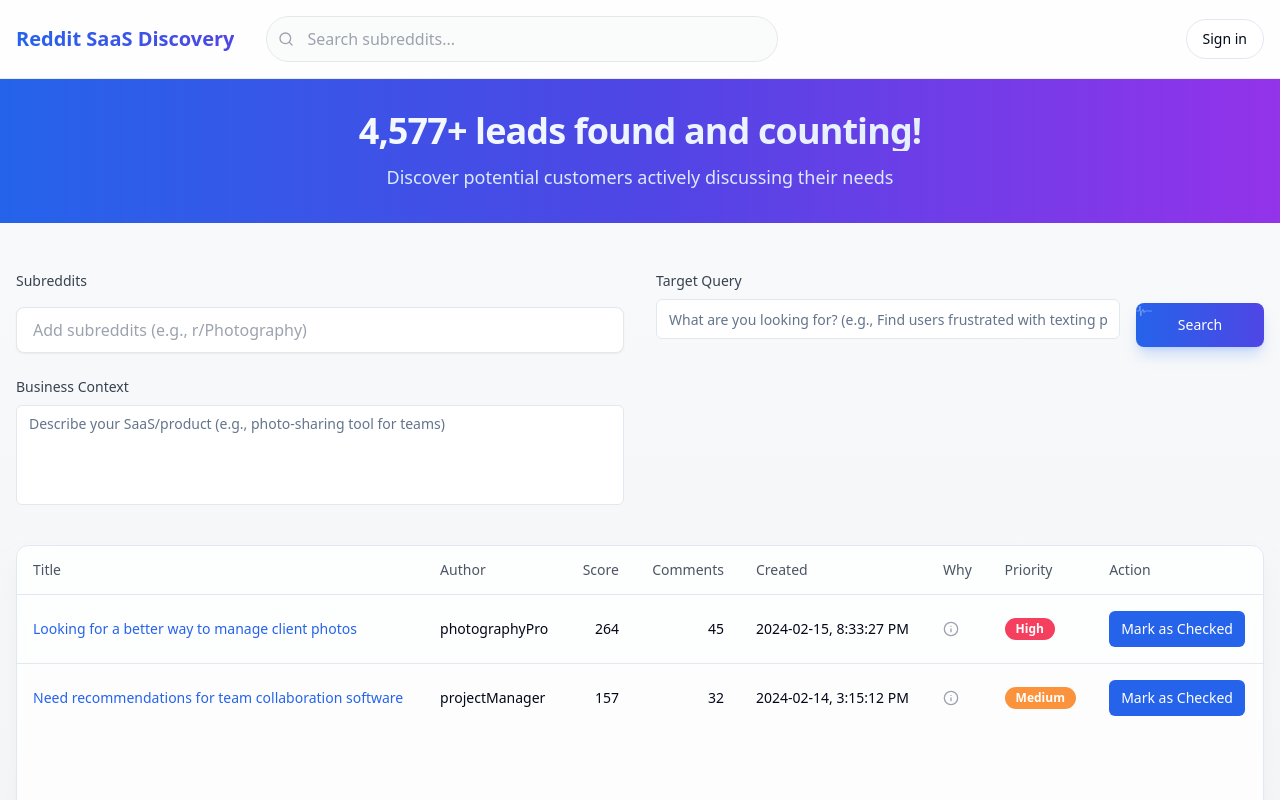
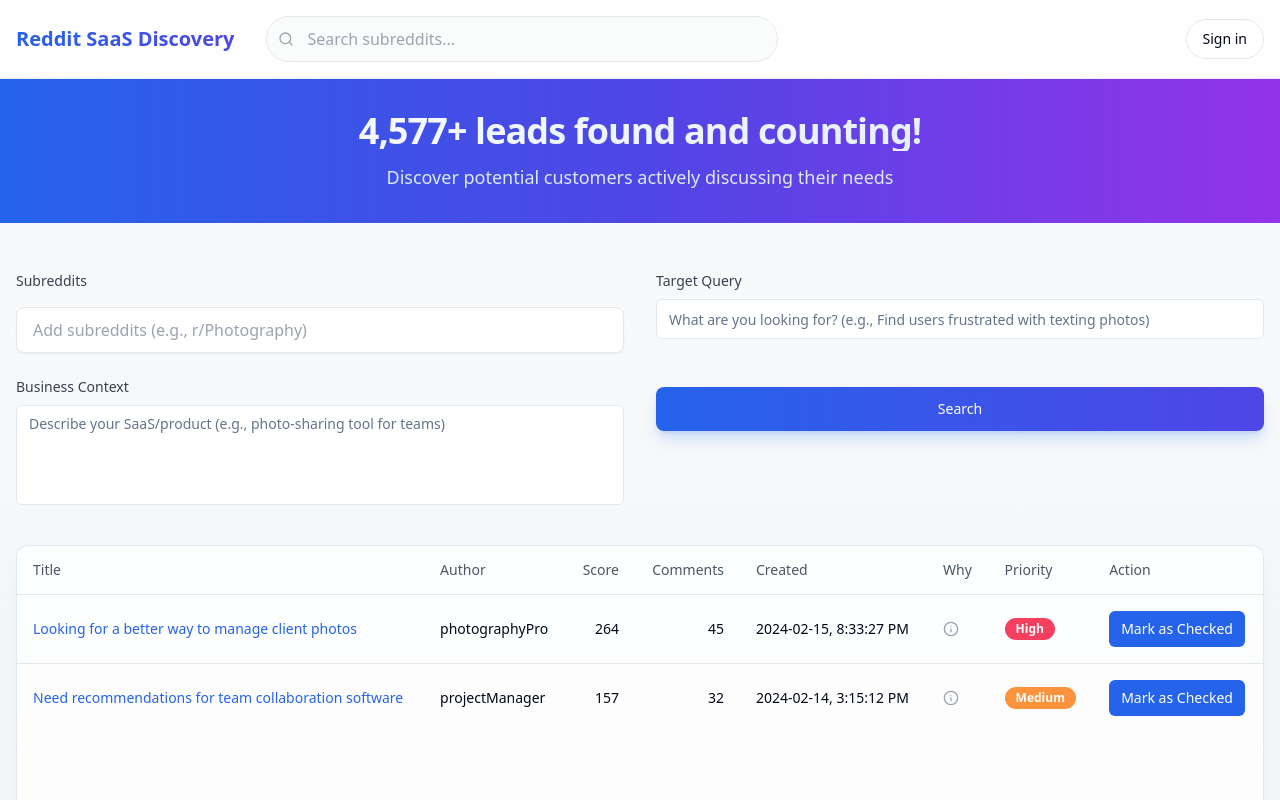
Before and after one commit to r0ckL3E/reddit-saas-discovery-40, a React (Vite) app: page / in a window 1280 px wide. Shown: the top 800 px of the page. Built offline with nearby package versions, Linux system fonts and the light colour scheme.

Commit message:
Reverted to edit edt-47cabc10-5682-459e-b261-a1d29ffe3e10: "Update Results Table UI
Updated the styling of the Results Table to match a provided design.  Added a "Why" column with placeholder text and made subreddit post titles hyperlinks. Removed the dropdown menu functionality."

```diff
--- a/src/components/input/SearchButton.tsx
+++ /dev/null
@@ -1,40 +0,0 @@
-
-import { useState } from "react";
-import { Button } from "@/components/ui/button";
-
-export const SearchButton = () => {
-  const [isAnimating, setIsAnimating] = useState(false);
-
-  const handleClick = () => {
-    setIsAnimating(true);
-    // Reset animation after 2 seconds
-    setTimeout(() => setIsAnimating(false), 2000);
-  };
-
-  return (
-    <Button
-      onClick={handleClick}
-      className="relative w-32 h-11 bg-gradient-to-r from-blue-600 to-indigo-600 hover:from-blue-700 hover:to-indigo-700 text-white shadow-lg shadow-blue-500/25 rounded-lg transition-all duration-200 hover:shadow-xl hover:shadow-blue-500/20 overflow-hidden"
-    >
-      <span className="relative z-10">Search</span>
-      <svg
-        className="absolute inset-0 w-full h-full"
-        viewBox="0 0 100 100"
-        preserveAspectRatio="none"
-      >
-        <path
-          d="M 0,50 L 20,50 L 25,20 L 30,80 L 35,50 L 40,50 L 45,40 L 50,60 L 55,50 L 60,50 L 65,50 L 70,50 L 75,50 L 80,50 L 100,50"
-          fill="none"
-          stroke="rgba(255,255,255,0.3)"
-          strokeWidth="1"
-          vectorEffect="non-scaling-stroke"
-          className={`transition-all duration-300 ${
-            isAnimating
-              ? "animate-[heartbeat_1s_ease-in-out]"
-              : ""
-          }`}
-        />
-      </svg>
-    </Button>
-  );
-};
--- a/src/pages/Index.tsx
+++ b/src/pages/Index.tsx
@@ -5,8 +5,8 @@ import { SubredditInput } from "@/components/input/SubredditInput";
 import { BusinessContext } from "@/components/input/BusinessContext";
 import { TargetQuery } from "@/components/input/TargetQuery";
 import { ResultsTable } from "@/components/results/ResultsTable";
+import { Button } from "@/components/ui/button";
 import { ScrollArea } from "@/components/ui/scroll-area";
-import { SearchButton } from "@/components/input/SearchButton";
 
 const Index = () => {
   return (
@@ -22,20 +22,20 @@ const Index = () => {
                 <span className="block text-sm font-medium text-gray-700 mb-2">Subreddits</span>
                 <SubredditInput />
               </label>
-              <label className="block mt-[72px]">
+              <label className="block">
                 <span className="block text-sm font-medium text-gray-700 mb-2">Business Context</span>
                 <BusinessContext />
               </label>
             </div>
             <div className="space-y-6">
-              <div className="flex gap-4 items-start">
-                <div className="flex-1">
-                  <span className="block text-sm font-medium text-gray-700 mb-2">Target Query</span>
-                  <TargetQuery />
-                </div>
-                <div className="pt-8">
-                  <SearchButton />
-                </div>
+              <label className="block">
+                <span className="block text-sm font-medium text-gray-700 mb-2">Target Query</span>
+                <TargetQuery />
+              </label>
+              <div className="pt-6">
+                <Button className="w-full bg-gradient-to-r from-blue-600 to-indigo-600 hover:from-blue-700 hover:to-indigo-700 text-white shadow-lg shadow-blue-500/25 rounded-lg transition-all duration-200 hover:shadow-xl hover:shadow-blue-500/20" size="lg">
+                  Search
+                </Button>
               </div>
             </div>
           </div>
--- a/tailwind.config.ts
+++ b/tailwind.config.ts
@@ -81,22 +81,12 @@ export default {
             transform: "translateX(100%)",
           },
         },
-        heartbeat: {
-          '0%': { transform: 'translateY(0)' },
-          '20%': { transform: 'translateY(0)' },
-          '25%': { transform: 'translateY(-30px)' },
-          '35%': { transform: 'translateY(0)' },
-          '40%': { transform: 'translateY(-15px)' },
-          '45%': { transform: 'translateY(0)' },
-          '100%': { transform: 'translateY(0)' },
-        },
       },
       animation: {
         "accordion-down": "accordion-down 0.2s ease-out",
         "accordion-up": "accordion-up 0.2s ease-out",
         "fade-in": "fade-in 0.3s ease-out",
         shimmer: "shimmer 2s infinite",
-        heartbeat: 'heartbeat 1s ease-in-out',
       },
     },
   },
```
